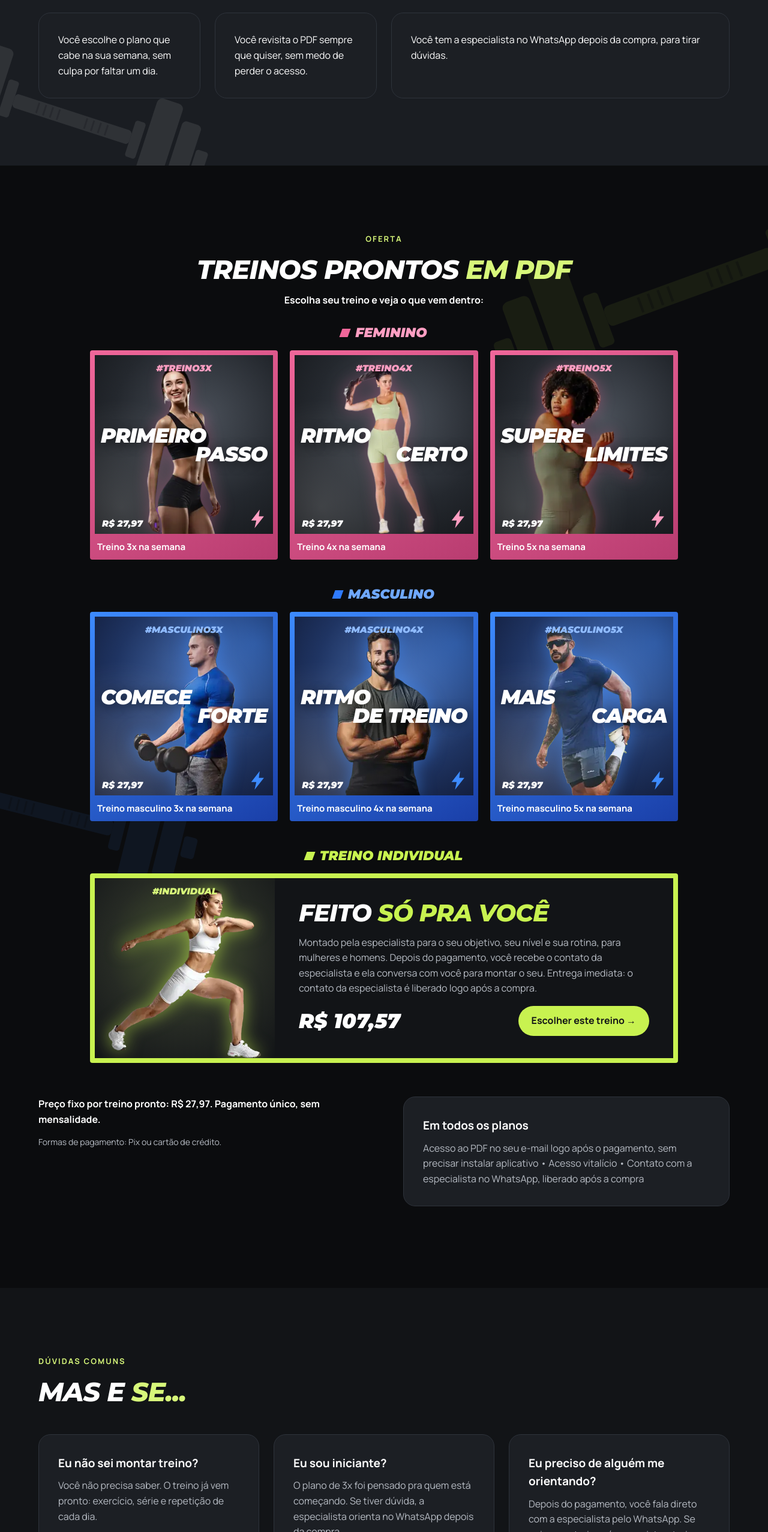
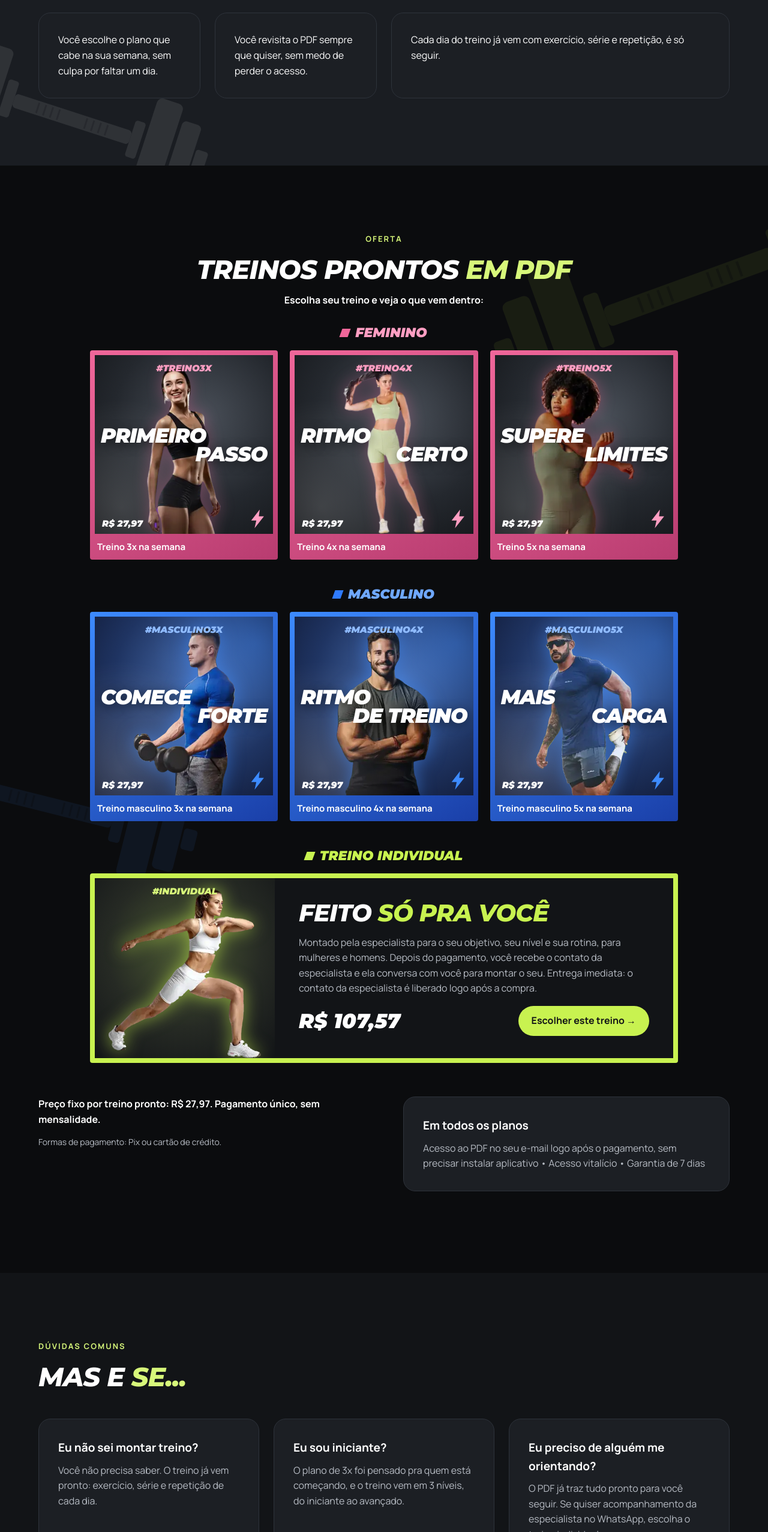
Before and after one commit to nicolassilvamachado10-ai/treinosfit, a plain HTML site: page index.html in a window 1280 px wide. Shown: the part 2019-4573 px from the top of the page at 60% size. Drawn offline with Linux system fonts and the light colour scheme.

Commit message:
Update index.html

```diff
--- a/index.html
+++ b/index.html
@@ -386,7 +386,7 @@ html{scroll-behavior:smooth}
 <div class="c"><p>Você acompanha sua evolução semana a semana, em vez de só “ir treinar”.</p></div>
 <div class="c"><p>Você escolhe o plano que cabe na sua semana, sem culpa por faltar um dia.</p></div>
 <div class="c"><p>Você revisita o PDF sempre que quiser, sem medo de perder o acesso.</p></div>
-<div class="c" style="grid-column:span 2"><p>Você tem a especialista no WhatsApp depois da compra, para tirar dúvidas.</p></div>
+<div class="c" style="grid-column:span 2"><p>Cada dia do treino já vem com exercício, série e repetição, é só seguir.</p></div>
 </div>
 </div>
 </section>
@@ -492,7 +492,7 @@ html{scroll-behavior:smooth}
 <div>
 <div class="c" style="margin-bottom:24px">
 <h3>Em todos os planos</h3>
-<p class="mu">Acesso ao PDF no seu e-mail logo após o pagamento, sem precisar instalar aplicativo • Acesso vitalício • Contato com a especialista no WhatsApp, liberado após a compra</p>
+<p class="mu">Acesso ao PDF no seu e-mail logo após o pagamento, sem precisar instalar aplicativo • Acesso vitalício • Garantia de 7 dias</p>
 </div>
 </div>
 </div>
@@ -505,8 +505,8 @@ html{scroll-behavior:smooth}
 <h2 class="d h2">Mas e <em>se...</em></h2>
 <div class="g3">
 <div class="c"><h3>Eu não sei montar treino?</h3><p class="mu">Você não precisa saber. O treino já vem pronto: exercício, série e repetição de cada dia.</p></div>
-<div class="c"><h3>Eu sou iniciante?</h3><p class="mu">O plano de 3x foi pensado pra quem está começando. Se tiver dúvida, a especialista orienta no WhatsApp depois da compra.</p></div>
-<div class="c"><h3>Eu preciso de alguém me orientando?</h3><p class="mu">Depois do pagamento, você fala direto com a especialista pelo WhatsApp. Se quiser um treino só seu, existe o treino individual.</p></div>
+<div class="c"><h3>Eu sou iniciante?</h3><p class="mu">O plano de 3x foi pensado pra quem está começando, e o treino vem em 3 níveis, do iniciante ao avançado.</p></div>
+<div class="c"><h3>Eu preciso de alguém me orientando?</h3><p class="mu">O PDF já traz tudo pronto para você seguir. Se quiser acompanhamento da especialista no WhatsApp, escolha o treino individual.</p></div>
 <div class="c"><h3>Eu não tiver resultado?</h3><p class="mu">Você tem 7 dias de garantia. Se achar que não é pra você, é só pedir o reembolso.</p></div>
 </div>
 </div>
@@ -525,7 +525,7 @@ html{scroll-behavior:smooth}
 </div>
 <div>
 <div class="ck"><i></i><div><b>O acesso expira?</b><br><span class="mu">Não. O acesso é vitalício. Você baixa e usa quando quiser.</span></div></div>
-<div class="ck"><i></i><div><b>Posso falar com a especialista antes de comprar?</b><br><span class="mu">O contato pelo WhatsApp é liberado depois do pagamento, para ela atender com atenção quem já é aluna.</span></div></div>
+<div class="ck"><i></i><div><b>Posso falar com a especialista antes de comprar?</b><br><span class="mu">O contato com a especialista pelo WhatsApp é exclusivo de quem compra o treino individual, liberado logo após o pagamento.</span></div></div>
 <div class="ck"><i></i><div><b>Se eu não gostar, como funciona?</b><br><span class="mu">Você tem 7 dias de garantia. É só solicitar o reembolso.</span></div></div>
 </div>
 </div>
@@ -547,7 +547,7 @@ html{scroll-behavior:smooth}
 <section class="sec" style="padding-bottom:48px">
 <div class="in" style="max-width:820px">
 <p><b>PS:</b> <span class="mu">Você já tem a academia, a vontade e a rotina. Falta um treino feito por quem entende do assunto, com CREF.</span></p>
-<p><b>PS 2:</b> <span class="mu">Ficou com dúvida sobre qual plano escolher? Compre o de 3x. Depois do pagamento, a especialista te orienta no WhatsApp.</span></p>
+<p><b>PS 2:</b> <span class="mu">Ficou com dúvida sobre qual plano escolher? Comece pelo de 3x. Se quiser falar com a especialista no WhatsApp, escolha o treino individual.</span></p>
 <p class="mu" style="font-size:13px;margin-top:48px;border-top:1px solid #2A2E35;padding-top:24px">Consulte seu médico antes de iniciar qualquer atividade física. • Política de Privacidade • Termos de Uso</p>
 </div>
 </section>
```
